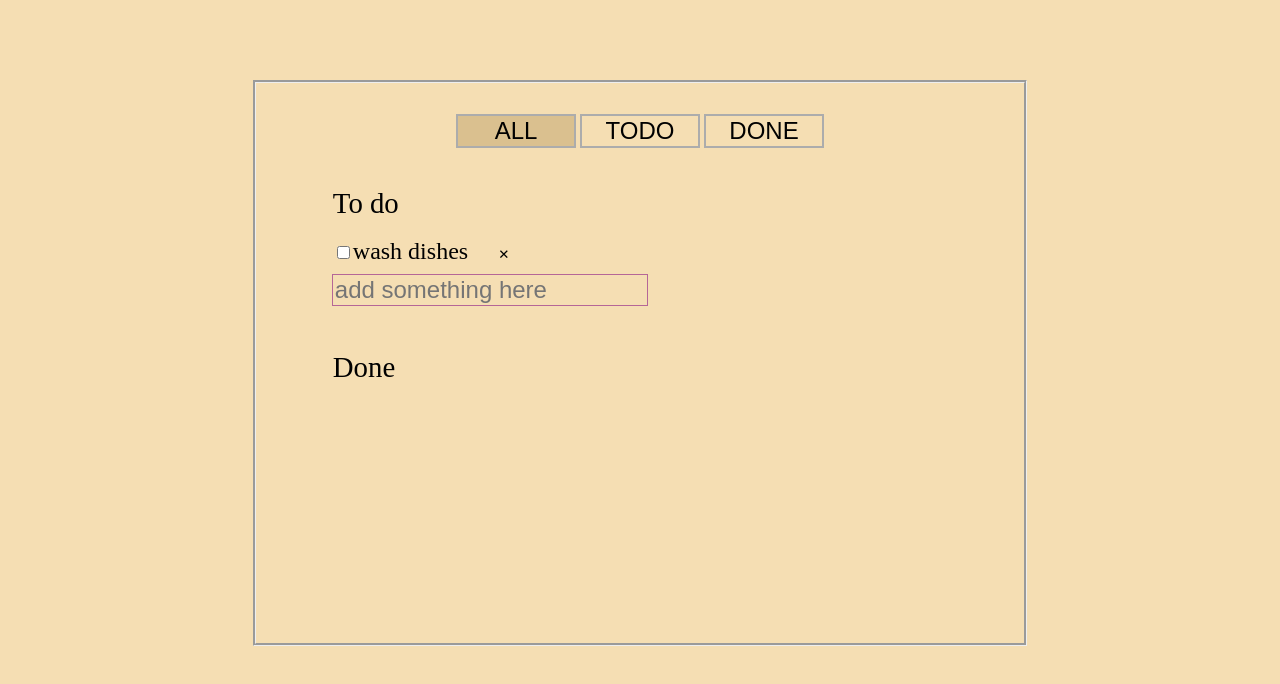
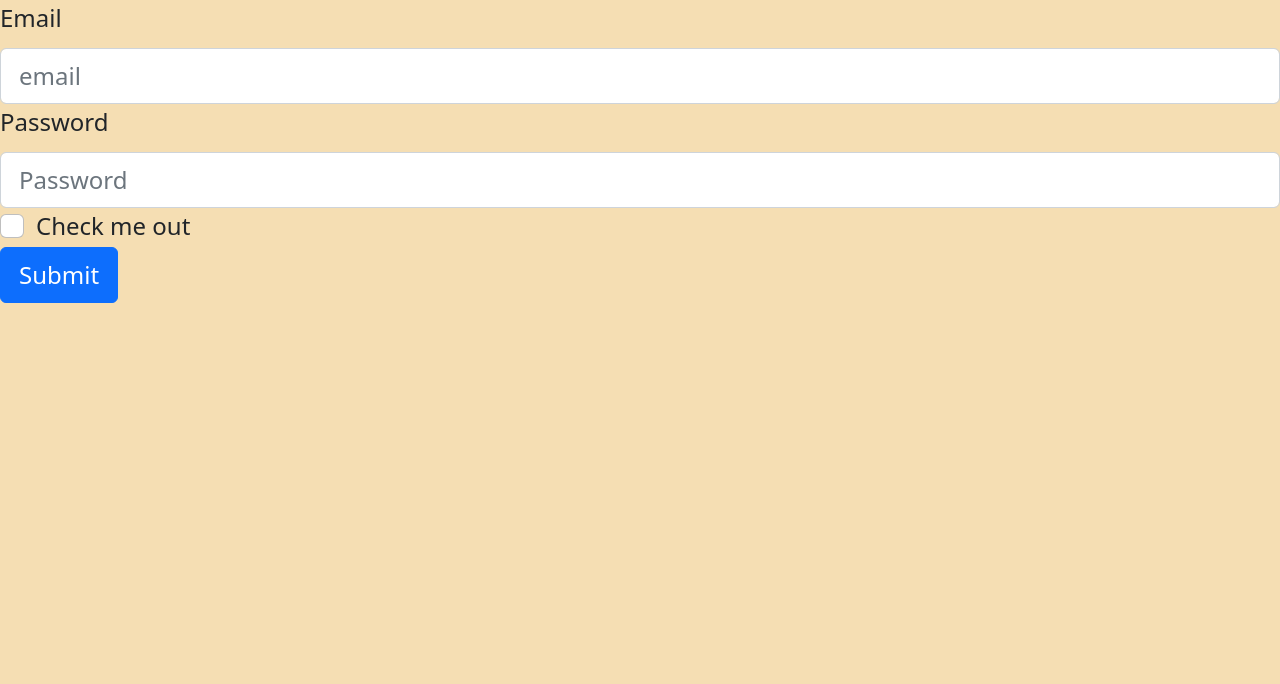
Before and after one commit to kk3418/todo-list, a React (Create React App) app: page / in a window 1280 px wide. Shown: the top 684 px of the page. Built offline with nearby package versions, Linux system fonts and the light colour scheme.

Commit message:
create login component

```diff
--- a/package.json
+++ b/package.json
@@ -14,7 +14,9 @@
     "@types/react-dom": "^16.9.8",
     "@types/react-redux": "^7.1.11",
     "react": "^17.0.1",
+    "react-bootstrap": "^1.4.3",
     "react-dom": "^17.0.1",
+    "react-hook-form": "^6.14.2",
     "react-redux": "^7.2.2",
     "react-scripts": "4.0.1",
     "typescript": "^4.0.3"
--- a/public/index.html
+++ b/public/index.html
@@ -23,6 +23,8 @@
       work correctly both with client-side routing and a non-root public URL.
       Learn how to configure a non-root public URL by running `npm run build`.
     -->
+    <link href="https://cdn.jsdelivr.net/npm/bootstrap@5.0.0-beta1/dist/css/bootstrap.min.css" rel="stylesheet" integrity="sha384-giJF6kkoqNQ00vy+HMDP7azOuL0xtbfIcaT9wjKHr8RbDVddVHyTfAAsrekwKmP1" crossorigin="anonymous">
+    <script src="https://cdn.jsdelivr.net/npm/bootstrap@5.0.0-beta1/dist/js/bootstrap.bundle.min.js" integrity="sha384-ygbV9kiqUc6oa4msXn9868pTtWMgiQaeYH7/t7LECLbyPA2x65Kgf80OJFdroafW" crossorigin="anonymous"></script>
     <title>Todo App</title>
   </head>
   <body>
--- a/src/App.js
+++ b/src/App.js
@@ -1,19 +1,20 @@
 import React from 'react'
-import {Provider} from 'react-redux'
-import store from './Redux'
+import {useSelector} from 'react-redux'
+import Login from './Login'
 import Display from './Component/Display'
 import Filter from './Component/Filter'
 import './styles.css'
 
 function App() {
+  const isLogin = useSelector(state => state.login.isLogin)
 
   return (
-    <Provider store={store}>
-      <div className="todo-list">
+    <>
+      { isLogin ? <div className="todo-list">
         <Filter />
         <Display />
-      </div>
-    </Provider>
+      </div> : <Login /> }
+    </>
   )
 }
 
--- /dev/null
+++ b/src/Login.js
@@ -0,0 +1,56 @@
+import React from 'react'
+import {useForm} from 'react-hook-form'
+import {useDispatch} from 'react-redux'
+import {loginSlice} from './Redux/loginSlice'
+import Form from 'react-bootstrap/Form'
+import FormLabel from 'react-bootstrap/FormLabel'
+import FormGroup from 'react-bootstrap/FormGroup'
+import FormControl from 'react-bootstrap/FormControl'
+import FormCheck from 'react-bootstrap/FormCheck'
+import FormText from 'react-bootstrap/FormText'
+ import Button from 'react-bootstrap/Button'
+
+export default function Login() {
+    const { register, handleSubmit, errors } = useForm()
+    const { login } = loginSlice.actions
+    const dispatch = useDispatch()
+    const submit = data => {
+        dispatch(login())
+        console.log(data)
+    }
+    const errorsText = text => <FormText className="text-muted">
+        {`Please insert your ${text}`}
+    </FormText>
+
+    return (
+        <Form onSubmit={handleSubmit(submit)} >
+            <FormGroup controlId="email-input">
+                <FormLabel>Email</FormLabel>
+                <FormControl type="email" placeholder="email"
+                     ref={register({required: true})} name="account"
+                />
+                { errors.account && errorsText('email')}
+            </FormGroup>
+
+            <FormGroup controlId="password-input">
+                <FormLabel>Password</FormLabel>
+                <FormControl type="password" placeholder="Password"
+                    ref={register({required: true})} name="password"
+                />
+                { errors.password && errorsText('password')}
+            </FormGroup>
+
+            <FormGroup controlId="agree-checkbox">
+                <FormCheck type="checkbox" label="Check me out"
+                    ref={register({required: true})} name="agree_check"
+                />
+                { errors.agree_check && <FormText className="text-muted">
+                    Please check it
+                </FormText> }
+            </FormGroup>
+            <Button variant="primary" type="submit">
+                Submit
+            </Button>
+        </Form>
+    )
+}
--- a/src/Redux/index.js
+++ b/src/Redux/index.js
@@ -1,4 +1,5 @@
 import {createSlice, configureStore, combineReducers} from '@reduxjs/toolkit'
+import {loginSlice} from './loginSlice'
 
 export const filterSlice = createSlice({
     name: 'filter',
@@ -50,6 +51,7 @@ export const dataSlice = createSlice({
 
 const store = configureStore({
     reducer: combineReducers({
+        login: loginSlice.reducer,
         data: dataSlice.reducer,
         filter: filterSlice.reducer,
     })
--- /dev/null
+++ b/src/Redux/loginSlice.js
@@ -0,0 +1,11 @@
+import {createSlice} from '@reduxjs/toolkit'
+
+export const loginSlice = createSlice({
+    name: 'login',
+    initialState : {
+        isLogin: false,
+    },
+    reducers: {
+        login: () => ({ isLogin: true })
+    }
+})
--- a/src/index.js
+++ b/src/index.js
@@ -1,10 +1,14 @@
 import React from 'react'
 import ReactDOM from 'react-dom'
+import {Provider} from 'react-redux'
+import Store from './Redux'
 import App from './App'
 
 ReactDOM.render(
   <React.StrictMode>
-    <App />
+    <Provider store={Store}>
+      <App />
+    </Provider>
   </React.StrictMode>,
   document.getElementById('root')
 );
```
Also changed, not shown: src/firebase.js (added, +10 -0 lines), 1 other file (tests, documents, lock files or other folders).
